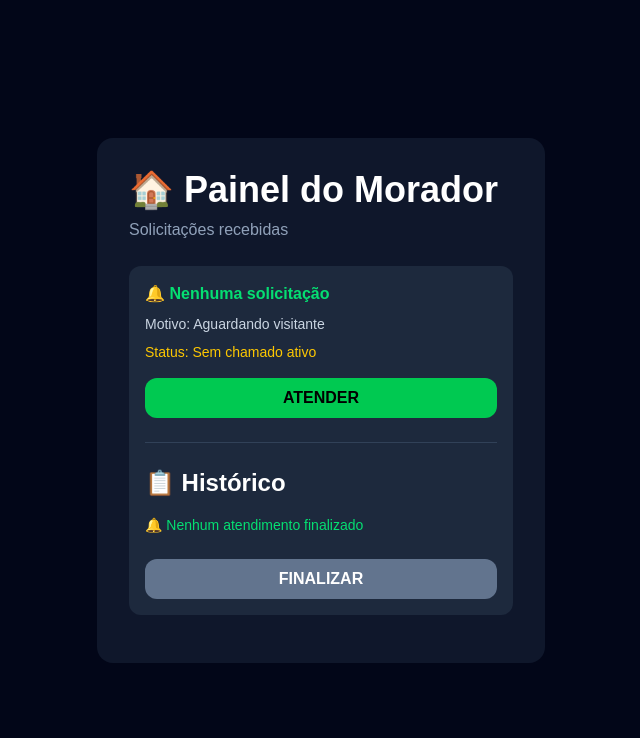
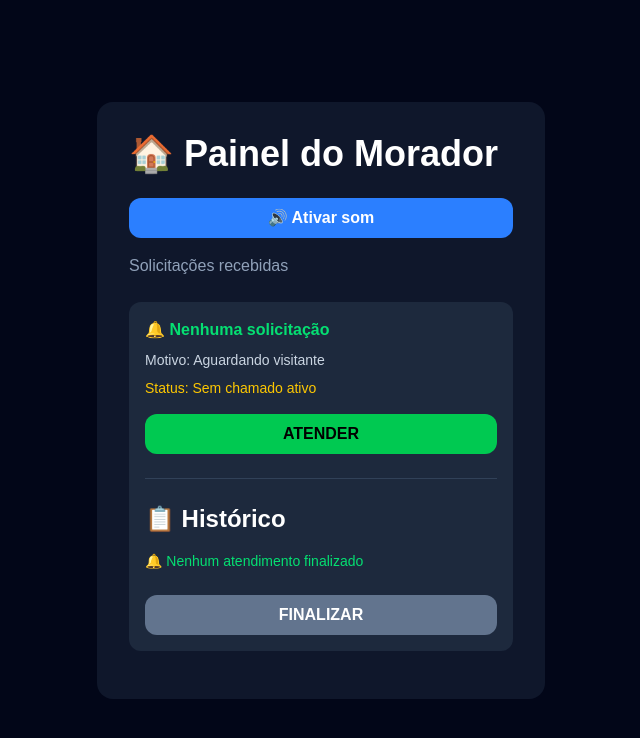
Before and after one commit to mullerjoao1-tech/qr-porteiro, a Next.js app: page /painel in a window 1280 px wide. Shown: the top 738 px of the page, without its empty margins (319-959 px from the left). Built offline with nearby package versions, Linux system fonts and the light colour scheme; no server answers; the database is empty.

Commit message:
Ativa som do painel

```diff
--- a/app/painel/page.tsx
+++ b/app/painel/page.tsx
@@ -63,6 +63,12 @@ export default function Painel() {
       <audio ref={audioRef} src="/alerta.mp3" />
       <div className="w-full max-w-md bg-slate-900 rounded-2xl p-8">
         <h1 className="text-4xl font-bold mb-2">🏠 Painel do Morador</h1>
+        <button
+  onClick={() => audioRef.current?.play()}
+  className="w-full mt-4 mb-4 bg-blue-500 text-white font-bold py-2 rounded-xl"
+>
+  🔊 Ativar som
+</button>
 
         <p className="text-slate-400 mb-6">Solicitações recebidas</p>
 
```
